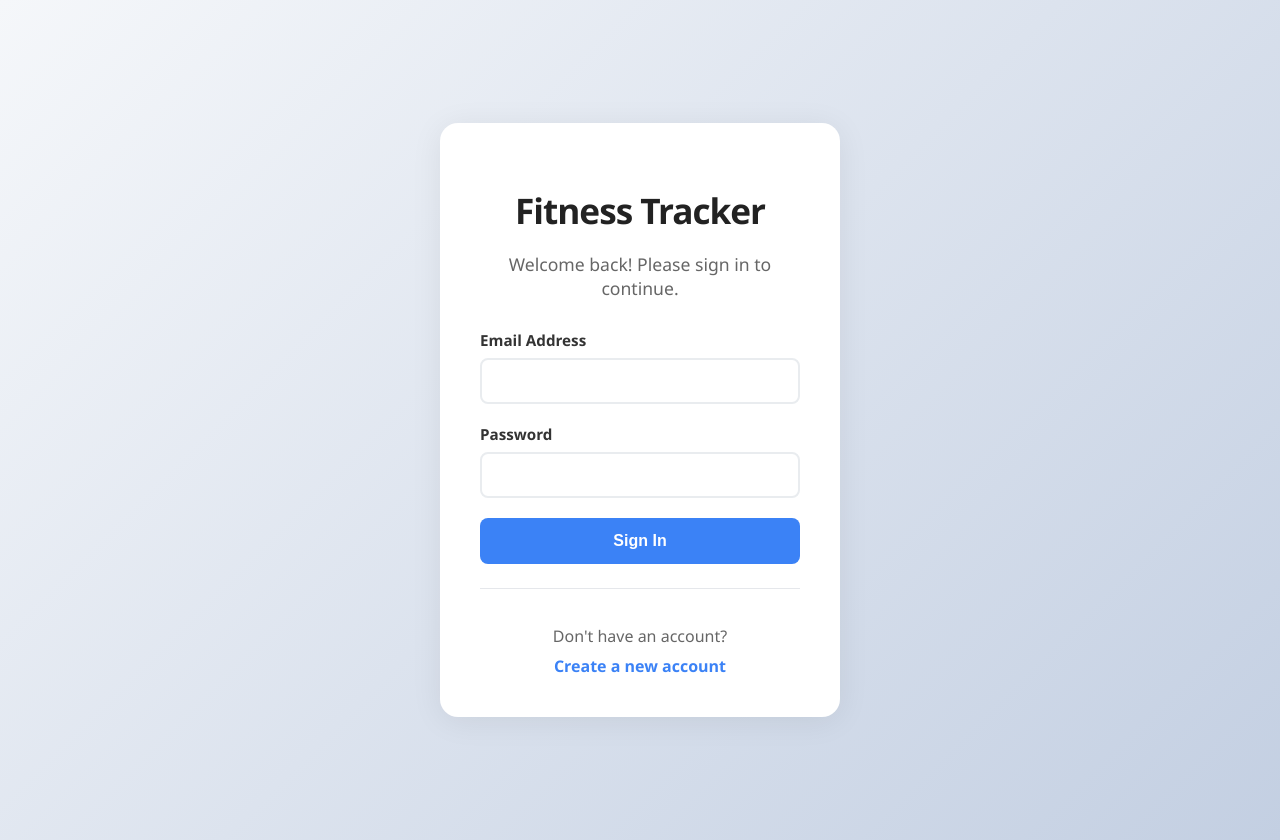
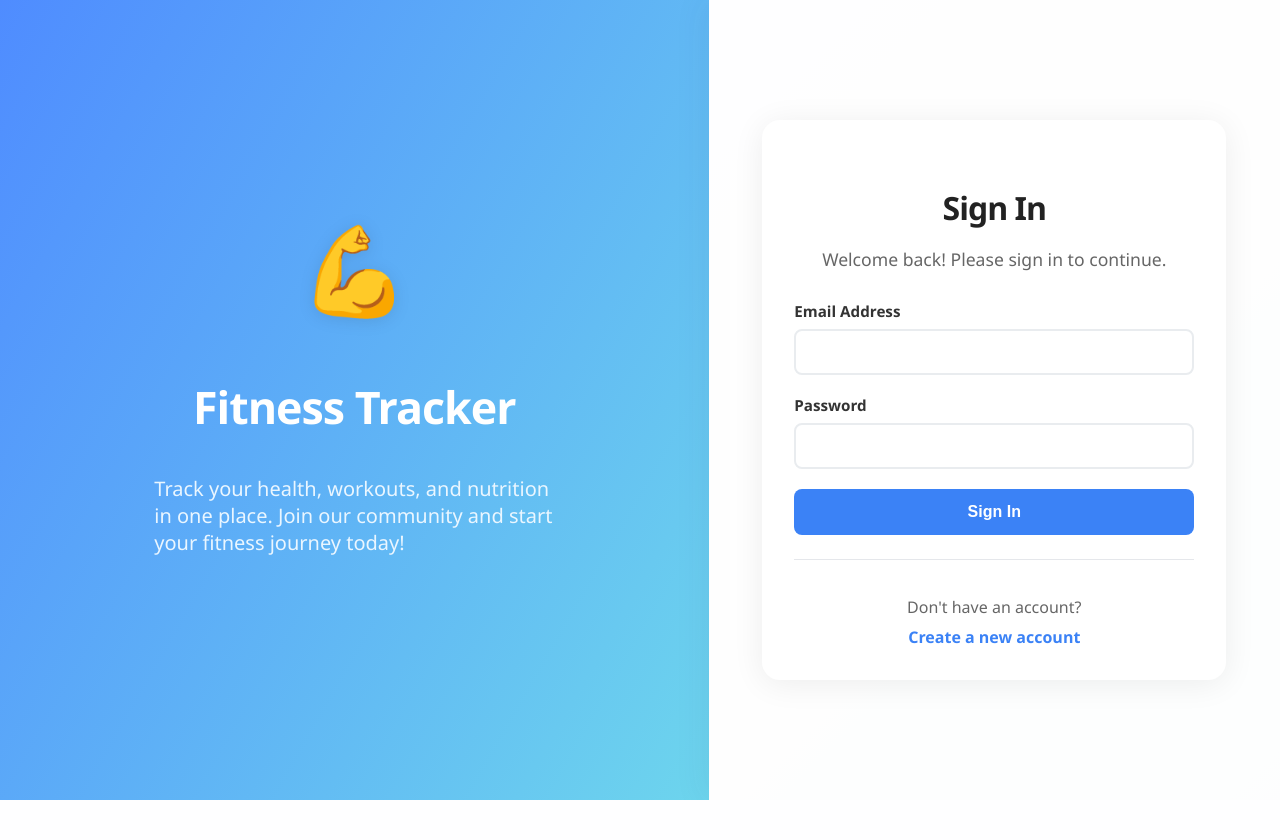
Before and after one commit to noobmaster3300/fitness_tracker, a PHP site: page / in a window 1280 px wide. After the commit the page ends 800 px from the top, so only its background shows below. Run offline with PHP 8.4, Linux system fonts and the light colour scheme.

Commit message:
new update 01

```diff
--- a/index.php
+++ b/index.php
@@ -38,19 +38,55 @@
     <link rel="stylesheet" href="css/shared.css">
     <style>
         body {
+            min-height: 100vh;
+            margin: 0;
+            padding: 0;
+            background: linear-gradient(135deg, #f5f7fa 0%, #c3cfe2 100%);
+        }
+        .split-container {
             display: flex;
+            min-height: 100vh;
+        }
+        .split-left {
+            flex: 1.1;
+            background: linear-gradient(120deg, #4f8cff 0%, #6dd5ed 100%);
+            color: #fff;
+            display: flex;
+            flex-direction: column;
             justify-content: center;
             align-items: center;
-            min-height: 100vh;
-            padding: 20px;
+            padding: 60px 40px;
         }
-        .login-container {
+        .split-left h1 {
+            font-size: 2.8rem;
+            font-weight: 800;
+            margin-bottom: 18px;
+            letter-spacing: -1px;
+        }
+        .split-left p {
+            font-size: 1.25rem;
+            max-width: 400px;
+            margin-bottom: 36px;
+            color: #eaf6ff;
+        }
+        .split-left .illustration {
+            font-size: 5.5rem;
+            margin-bottom: 18px;
+            filter: drop-shadow(0 2px 8px rgba(0,0,0,0.10));
+        }
+        .split-right {
+            flex: 1;
+            display: flex;
+            align-items: center;
+            justify-content: center;
+            background: rgba(255,255,255,0.97);
+            box-shadow: -4px 0 32px rgba(60,60,120,0.07);
+        }
+        .login-card {
             width: 100%;
             max-width: 400px;
-        }
-        .login-card {
-            background: white;
-            padding: 40px;
+            background: #fff;
+            padding: 40px 32px 32px 32px;
             border-radius: 18px;
             box-shadow: 0 4px 32px rgba(0,0,0,0.07);
         }
@@ -58,10 +94,10 @@
             text-align: center;
             margin-bottom: 30px;
         }
-        .login-header h1 {
+        .login-header h2 {
             color: #222;
             margin-bottom: 8px;
-            font-size: 2.2em;
+            font-size: 2em;
             font-weight: 700;
             letter-spacing: -1px;
         }
@@ -137,39 +173,60 @@
             color: #2563eb;
             text-decoration: underline;
         }
+        @media (max-width: 900px) {
+            .split-container {
+                flex-direction: column;
+            }
+            .split-left, .split-right {
+                flex: none;
+                width: 100%;
+                min-height: 320px;
+                box-shadow: none;
+            }
+            .split-left {
+                padding: 40px 18px 24px 18px;
+                border-radius: 0 0 18px 18px;
+            }
+            .split-right {
+                padding: 24px 0;
+                border-radius: 18px 18px 0 0;
+            }
+        }
     </style>
 </head>
 <body>
-    <div class="login-container">
+    <div class="split-container">
+        <div class="split-left">
+            <div class="illustration">💪</div>
+            <h1>Fitness Tracker</h1>
+            <p>Track your health, workouts, and nutrition in one place. Join our community and start your fitness journey today!</p>
+        </div>
+        <div class="split-right">
             <div class="login-card">
                 <div class="login-header">
-                <h1>Fitness Tracker</h1>
+                    <h2>Sign In</h2>
                     <p>Welcome back! Please sign in to continue.</p>
                 </div>
-
                 <?php if ($msg): ?>
                     <div class="msg"><?php echo htmlspecialchars($msg); ?></div>
                 <?php endif; ?>
-
                 <form method="POST">
                     <div class="form-group">
                         <label for="email">Email Address</label>
                         <input type="email" id="email" name="email" required>
                     </div>
-
                     <div class="form-group">
                         <label for="password">Password</label>
                         <input type="password" id="password" name="password" required>
                     </div>
-
                     <button type="submit" class="login-btn">Sign In</button>
                 </form>
-
                 <div class="register-link">
                     <p>Don't have an account?</p>
                     <a href="register.php">Create a new account</a>
                 </div>
             </div>
         </div>
+    </div>
 </body>
 </html>
--- a/register.php
+++ b/register.php
@@ -20,7 +20,9 @@
     $stmt->bind_param("ssdsisssss", $full_name, $username, $weight, $blood_group, $phone, $address, $email, $gender, $dob, $password);
 
     if ($stmt->execute()) {
-        $msg = "Registration successful! <a href='index.php'>Login here</a>";
+        $_SESSION['user'] = $user;
+        header("Location: welcome.php");
+        exit;
     } else {
         $msg = "Error: " . $conn->error;
     }
```
Also changed, not shown: dashboard.php (+6 -6 lines). Lines whose indentation alone changed are shown as unchanged.
